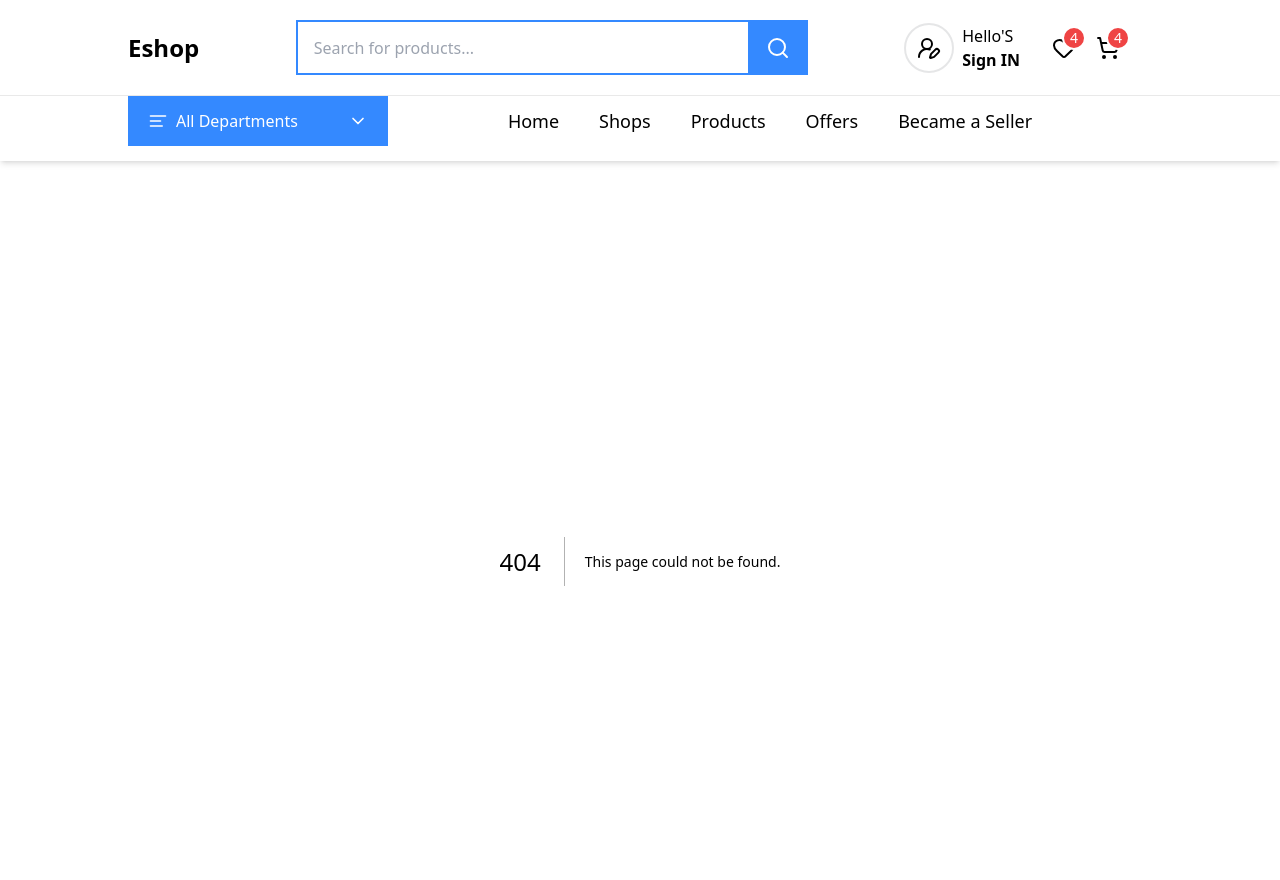
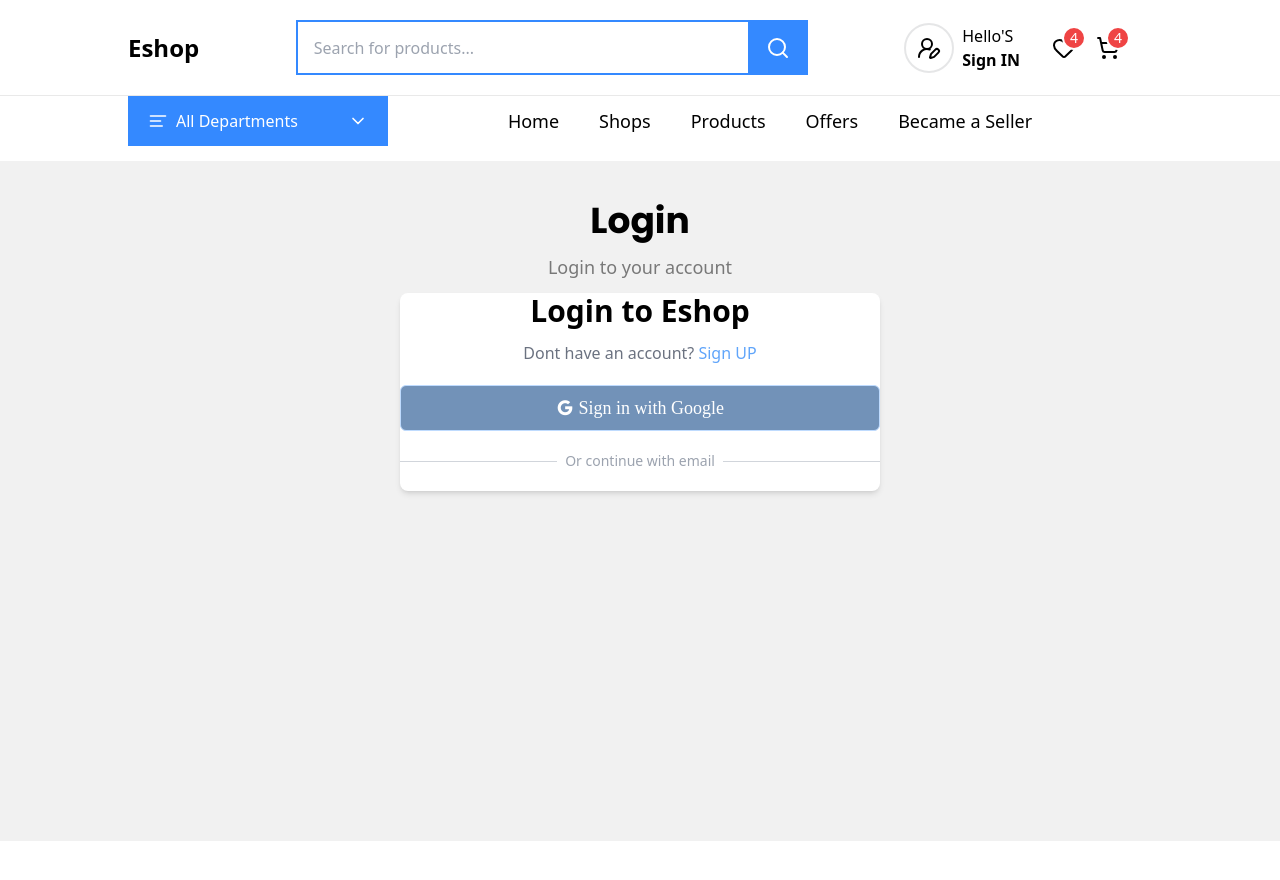
Before and after one commit to vikasutf8/e-iiitdmj, a Next.js app in the folder apps/user-ui/: page /login in a window 1280 px wide. Before the commit this address had no page. Shown: the top 880 px of the page. After the commit the page ends 841 px from the top, so only its background shows below. Built offline with nearby package versions, Linux system fonts and the light colour scheme.

Commit message:
feat(user-ui): add login page with google sign-in and react-query

```diff
--- /dev/null
+++ b/apps/user-ui/src/app/(route)/login/page.tsx
@@ -0,0 +1,59 @@
+'use client'
+
+import React, { useState } from 'react'
+import {
+    QueryClient,
+    QueryClientProvider,
+    useQuery,
+} from '@tanstack/react-query'
+
+import { useForm } from 'react-hook-form'
+import { useRouter } from 'next/navigation'
+import Link from 'next/link'
+import GoogleIcon from 'apps/user-ui/src/shared/components/google-icon'
+
+type FormData = {
+    email: string,
+    password: string
+}
+const Login = () => {
+    const [passwordVisible, setPasswordVisible] = useState(false);
+    const [serverError, setServerError] = useState<string | null>(null);
+    const [remeberMe, setRemeberMe] = useState(false);
+
+    const router = useRouter();
+
+
+    const { register, handleSubmit, formState: { errors } } = useForm<FormData>();
+
+    const onSubmit = async (data: FormData) => {
+
+    }
+
+    return (
+        <div className='w-full min-h-[85vh] py-10 bg-[#f1f1f1]'>
+
+            <h1 className='text-4xl font-poppins font-semibold text-black text-center'>Login</h1>
+            <p className='text-lg text-center font-medium py-3 text-[#00000080]'>Login to your account</p>
+            <div className='w-full flex items-center justify-center'>
+                <div className='md:w-[480px] bg-white shadow-md rounded-lg  '>
+                    <h3 className='text-3xl font-semibold text-center mb-3'>
+                        Login to Eshop
+                    </h3>
+                    <p className='text-center text-gray-500 mb-5'>
+                        Dont have an account?{" "}
+                        <Link href={"/signup"} className='text-blue-400'>Sign UP</Link>
+                    </p>
+                    <GoogleIcon />
+                    <div className='flex  items-center my-5 text-gray-400 text-sm'>
+                        <div className='flex-1 border-t border-gray-300 ' />
+                        <span className='px-2'>Or continue with email</span>
+                        <div className='flex-1 border-t border-gray-300 ' />
+                    </div>
+                </div>
+            </div>
+        </div>
+    )
+}
+
+export default Login
--- a/apps/user-ui/src/app/layout.tsx
+++ b/apps/user-ui/src/app/layout.tsx
@@ -5,6 +5,7 @@
   title: 'Eshop User UI',
   description: 'Generated by create-nx-workspace',
 };
+import 'remixicon/fonts/remixicon.css'
 
 const poppins = Poppins({ subsets: ['latin'],
   weight:['100','300','400','500','700','900'],
--- a/apps/user-ui/src/assests/svgs/profile-icon.jsx
+++ b/apps/user-ui/src/assests/svgs/profile-icon.jsx
@@ -2,7 +2,7 @@
 
 const ProfileIcon = () => {
   return (
-    <svg xmlns="http://www.w3.org/2000/svg" width="24" height="24" viewBox="0 0 24 24" fill="none" stroke="currentColor" stroke-width="2" stroke-linecap="round" stroke-linejoin="round" className="lucide lucide-user-round-pen-icon lucide-user-round-pen">
+    <svg xmlns="http://www.w3.org/2000/svg" width="24" height="24" viewBox="0 0 24 24" fill="none" stroke="currentColor" strokeWidth="2" strokeLinecap="round" strokeLinejoin="round" className="lucide lucide-user-round-pen-icon lucide-user-round-pen">
       <path d="M2 21a8 8 0 0 1 10.821-7.487"/>
       <path d="M21.378 16.626a1 1 0 0 0-3.004-3.004l-4.01 4.012a2 2 0 0 0-.506.854l-.837 2.87a.5.5 0 0 0 .62.62l2.87-.837a2 2 0 0 0 .854-.506z"/>
       <circle cx="10" cy="8" r="5"/>
--- /dev/null
+++ b/apps/user-ui/src/shared/components/google-icon/index.tsx
@@ -0,0 +1,11 @@
+import React from 'react'
+
+const GoogleIcon = () => {
+  return (
+    <div className='h-[46px] cursor-pointer border  border-blue-200 flex items-center justify-center bg-[#184c8b9b] text-white rounded-md  text-lg '>
+         <i className="ri-google-fill"> Sign in with Google</i>
+    </div>
+  )
+}
+
+export default GoogleIcon
--- a/apps/user-ui/src/shared/widgets/header-bottom.tsx
+++ b/apps/user-ui/src/shared/widgets/header-bottom.tsx
@@ -29,7 +29,7 @@
         };
     }, [isSticky]);
     return (
-        <div className={`w-full h-[65px] transition-all duration-500 ${isSticky ? 'fixed top-0 left-0 z-100 bg-white shadow-lg' : 'relative'}`}>
+        <div className={`w-full h-[65px]  transition-all duration-500 ${isSticky ? 'fixed top-0 left-0 z-100 bg-white shadow-lg' : 'relative'}`}>
             <div className={`w-[80%] relative m-auto flex justify-between items-center ${isSticky ? 'pt-3' : 'py-0'}`}>
                 {/* all dropdowns */}
                 <div className={`w-[260px] ${isSticky && '-mb-2'} cursor-pointer flex items-center justify-between px-5 h-[50px] bg-[#3489FF] `}
--- a/package.json
+++ b/package.json
@@ -11,6 +11,7 @@
   "dependencies": {
     "@next/font": "^14.2.15",
     "@prisma/client": "^6.12.0",
+    "@tanstack/react-query": "^5.84.1",
     "axios": "^1.10.0",
     "bcryptjs": "^3.0.2",
     "body-parser": "^2.2.0",
@@ -31,6 +32,8 @@
     "prisma": "^6.12.0",
     "react": "19.0.0",
     "react-dom": "19.0.0",
+    "react-hook-form": "^7.62.0",
+    "remixicon": "^4.6.0",
     "swagger-autogen": "^2.23.7",
     "swagger-ui-express": "^5.0.1"
   },
@@ -87,5 +90,8 @@
   },
   "workspaces": [
     "apps/*"
+  ],
+  "bundleDependencies": [
+    "remixicon"
   ]
 }
```
Also changed, not shown: 2 other files (tests, documents, lock files or other folders).
